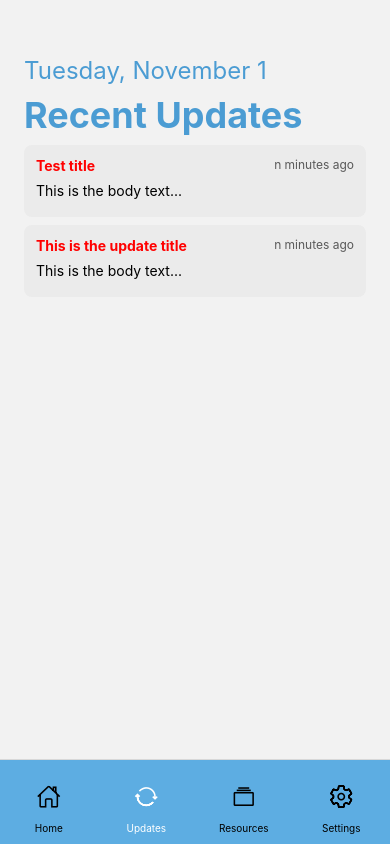
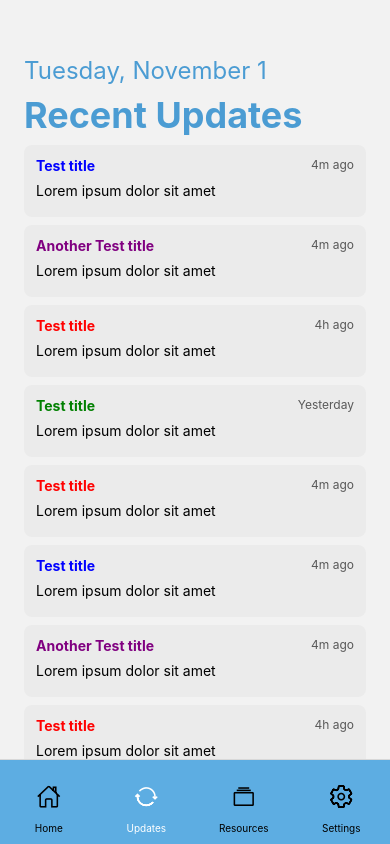
Before and after one commit to gda975/JustInTime, a React Native app in the folder JustInTime Mobile App/: screen /Updates in a window 390 px wide. Built offline with nearby package versions, Linux system fonts and the light colour scheme.

Commit message:
Add scroll and UI updates

```diff
--- a/JustInTime Mobile App/src/components/UpdateCard/index.js
+++ b/JustInTime Mobile App/src/components/UpdateCard/index.js
@@ -21,7 +21,7 @@ const UpdateCard = (props) => {
             >
                 <Text
                     style={{
-                        color: 'red',
+                        color: `${props.color || 'red'}`,
                         fontWeight: 'bold',
                     }}
                 >
--- a/JustInTime Mobile App/src/navigation/screens/Updates/index.js
+++ b/JustInTime Mobile App/src/navigation/screens/Updates/index.js
@@ -1,17 +1,116 @@
-import { View, Text } from 'react-native';
+import { View, FlatList } from 'react-native';
 import DateBar from '../../../components/DateBar';
 import TitleBar from '../../../components/TitleBar';
 import UpdateCard from '../../../components/UpdateCard';
 
+const UpdatesList = [
+    {
+        title: 'Test title',
+        text: 'Lorem ipsum dolor sit amet',
+        time: '4m ago',
+        color: 'blue',
+    },
+    {
+        title: 'Another Test title',
+        text: 'Lorem ipsum dolor sit amet',
+        time: '4m ago',
+        color: 'purple',
+    },
+    {
+        title: 'Test title',
+        text: 'Lorem ipsum dolor sit amet',
+        time: '4h ago',
+    },
+    {
+        title: 'Test title',
+        text: 'Lorem ipsum dolor sit amet',
+        time: 'Yesterday',
+        color: 'green',
+    },
+    {
+        title: 'Test title',
+        text: 'Lorem ipsum dolor sit amet',
+        time: '4m ago',
+    },
+    {
+        title: 'Test title',
+        text: 'Lorem ipsum dolor sit amet',
+        time: '4m ago',
+        color: 'blue',
+    },
+    {
+        title: 'Another Test title',
+        text: 'Lorem ipsum dolor sit amet',
+        time: '4m ago',
+        color: 'purple',
+    },
+    {
+        title: 'Test title',
+        text: 'Lorem ipsum dolor sit amet',
+        time: '4h ago',
+    },
+    {
+        title: 'Test title',
+        text: 'Lorem ipsum dolor sit amet',
+        time: 'Yesterday',
+        color: 'green',
+    },
+    {
+        title: 'Test title',
+        text: 'Lorem ipsum dolor sit amet',
+        time: '4m ago',
+    },
+    {
+        title: 'Test title',
+        text: 'Lorem ipsum dolor sit amet',
+        time: '4m ago',
+        color: 'blue',
+    },
+    {
+        title: 'Another Test title',
+        text: 'Lorem ipsum dolor sit amet',
+        time: '4m ago',
+        color: 'purple',
+    },
+    {
+        title: 'Test title',
+        text: 'Lorem ipsum dolor sit amet',
+        time: '4h ago',
+    },
+    {
+        title: 'Test title',
+        text: 'Lorem ipsum dolor sit amet',
+        time: 'Yesterday',
+        color: 'green',
+    },
+    {
+        title: 'Test title',
+        text: 'Lorem ipsum dolor sit amet',
+        time: '4m ago',
+    },
+];
+
 const UpdatesScreen = () => {
+    const renderItem = ({ item }) => {
+        return (
+            <UpdateCard
+                title={item.title}
+                text={item.text}
+                time={item.time}
+                color={item.color}
+            />
+        );
+    };
+
     return (
         <View>
             <DateBar />
-            <View style={{ flexDirection: 'row' }}>
-                <TitleBar name="Recent Updates" />
-            </View>
-            <UpdateCard title="Test title" />
-            <UpdateCard />
+            <TitleBar name="Recent Updates" />
+            <FlatList
+                renderItem={renderItem}
+                data={UpdatesList}
+                style={{ marginBottom: 150 }}
+            />
         </View>
     );
 };
```
